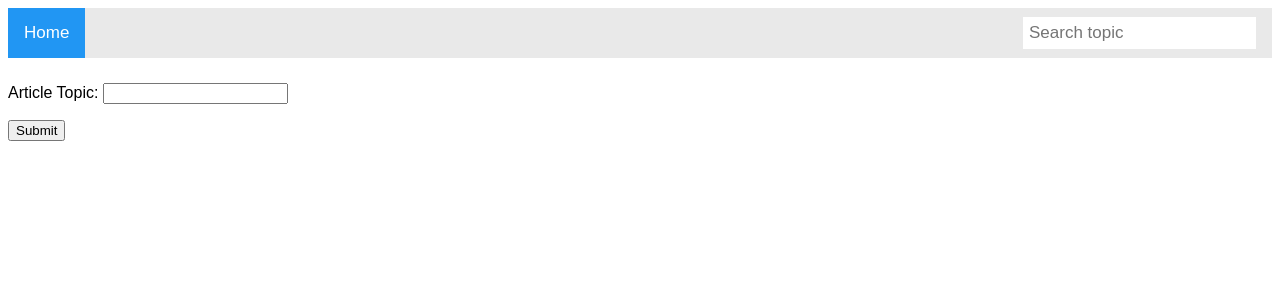
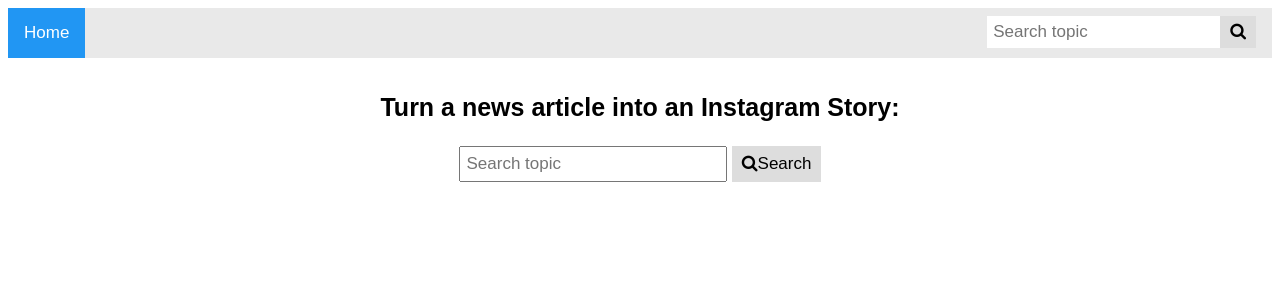
Before and after one commit to PablooogiN/Story2Instagram, a Flask app: page / in a window 1280 px wide. Shown: the top 300 px of the page. Run offline with Flask 2, Linux system fonts and the light colour scheme.

Commit message:
fixed home page

```diff
--- a/static/style.css
+++ b/static/style.css
@@ -41,19 +41,72 @@
   color: white;
 }
 
-.topnav input[type=text] {
-  display: block;
+.topnav .search-container {
   float: right;
-  padding: 6px;
-  margin-top:9px;
-  margin-right: 16px;
-  border: none;
-  font-size: 17px;
 }
 
- /* body of page */
+.topnav input[type=text] {
+  padding: 6px;
+  margin-top: 8px;
+  font-size: 17px;
+  border: none;
+}
+
+.topnav .search-container button {
+  float: right;
+  padding: 6px 10px;
+  margin-top: 8px;
+  margin-right: 16px;
+  background: #ddd;
+  font-size: 17px;
+  border: none;
+  cursor: pointer;
+}
+
+.topnav .search-container button:hover {
+  background: #ccc;
+}
+
+/* body of page */
 body {
   font-family: Arial, Helvetica, sans-serif;
+}
+
+/* home page*/
+p.message {
+  color: red;
+}
+
+.home{
+  margin: auto;
+  width: 50%;
+  padding: 10px;
+  text-align: center;
+}
+
+label.prompt {
+  font-weight: bold;
+  font-size: 25px;
+  margin-bottom: 15px;
+}
+
+.home input[type=text] {
+  padding: 6px;
+  margin-top: 8px;
+  font-size: 17px;
+  width: 40%;
+}
+
+.home button {
+  padding:8px 10px;
+  background: #ddd;
+  font-size: 17px;
+  border: none;
+  cursor: pointer;
+}
+
+.home button:hover {
+  background-color: #ccc;
 }
 
 /* title as link */
@@ -76,7 +129,6 @@
   text-decoration: underline;
   color: #00004d;
 }
-
 
 /* search results as a card */
 .card {
--- a/templates/index.html
+++ b/templates/index.html
@@ -9,17 +9,18 @@
 {% endblock %}
 
 {% block body %}
+
+    <div class = "home">
         {% if message %}
-    <p>{{ message }}</p>
+        <p class = "message">{{ message }}</p>
         {% endif %}
 
         <form action="" method="post">
+            <label class = "prompt" for="username">Turn a news article into an Instagram Story:</label>
             <p>
-        <label for="username">Article Topic:</label>
-        <input type="text" name="topic">
-    </p>
-    <p>
-        <input type="submit">
+                <input type="text" name="topic" placeholder = "Search topic">
+                <button type="submit"><i class="fa fa-search"></i>Search</button>
             </p>
         </form>
+    </div>
 {% endblock %}
--- a/templates/layout.html
+++ b/templates/layout.html
@@ -1,5 +1,6 @@
 <!DOCTYPE html>
 <link rel="stylesheet" type=text/css href="{{ url_for('static', filename='style.css') }}">
+<link rel="stylesheet" href="https://cdnjs.cloudflare.com/ajax/libs/font-awesome/4.7.0/css/font-awesome.min.css">
 <title>{% block title %}{% endblock %} - Story2Insta </title>
  <div class = page>
      <div class = "topnav">
@@ -7,9 +8,12 @@
          <!--<a href="{{ url_for('index') }}">Home</a>-->
          {% endblock %}
 
+     <div class="search-container">
          <form action="" method="post">
-           <input type="text" name="topic" placeholder = "Search topic">
+             <input type="text" name="topic" placeholder = "Search topic">
+             <button type="submit"><i class="fa fa-search"></i></button>
          </form>
+     </div>
      </div>
 
      {% block body %}
```
Also changed, not shown: app.py (+0 -8 lines). Lines whose indentation alone changed are shown as unchanged.
